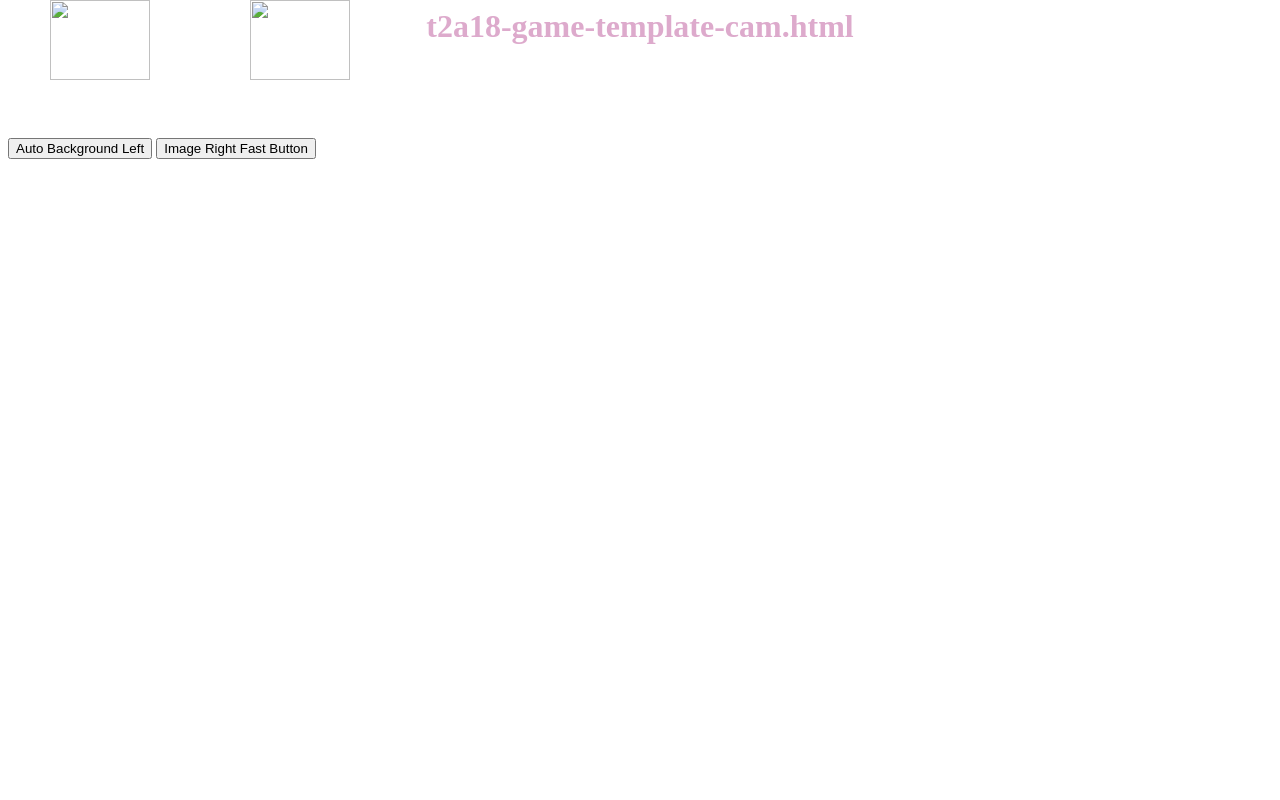
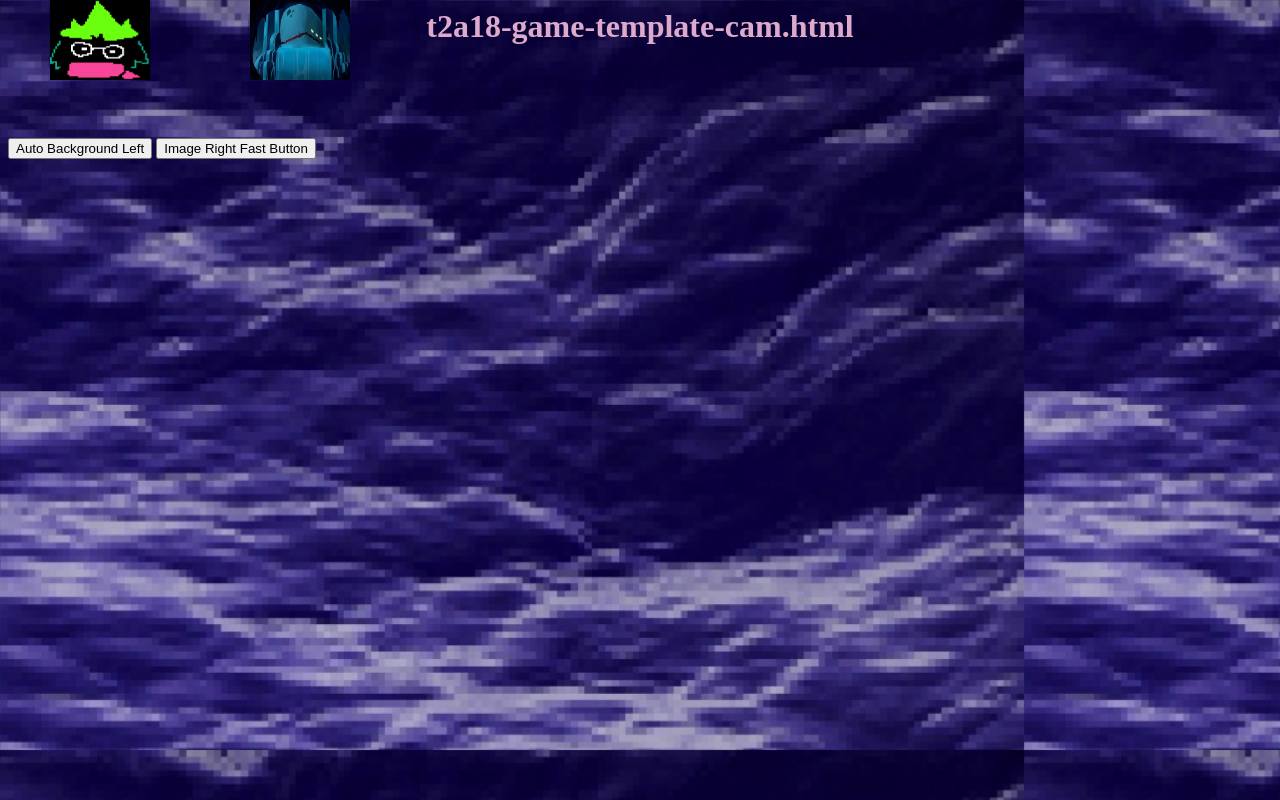
Before and after one commit to Amia-39/Gamedev-cam-2026-27, a plain HTML site: page public/t2a18-game-template-cam.html in a window 1280 px wide. Drawn offline with Linux system fonts and the light colour scheme.

Commit message:
Update t2a18-game-template-cam.html

```diff
--- a/public/t2a18-game-template-cam.html
+++ b/public/t2a18-game-template-cam.html
@@ -5,7 +5,7 @@ body {
 }
 </style>
 
-<body id="myBody" style="background-repeat:repeat; background-size: 80%" background="void.png">
+<body id="myBody" style="background-repeat:repeat; background-size: 80%" background="assets/void.png">
 
 <h1 align=center>t2a18-game-template-cam.html</h1>
 <br><br><br><br>
@@ -53,8 +53,8 @@ function myCheckHit(){
 
 </script>
 
-<img id="myImg01" style="position:absolute; width:100px; height:80px; top:0px; left:50px;"  src="ralsei.png">
-<img id="myImg02" style="position:absolute; width:100px; height:80px; top:0px; left:250px;" src="neow.png">
+<img id="myImg01" style="position:absolute; width:100px; height:80px; top:0px; left:50px;"  src="assets/ralsei.png">
+<img id="myImg02" style="position:absolute; width:100px; height:80px; top:0px; left:250px;" src="assets/neow.png">
 
 <input type=button value="Auto Background Left" onclick="{
   clearInterval(myClock)
```
